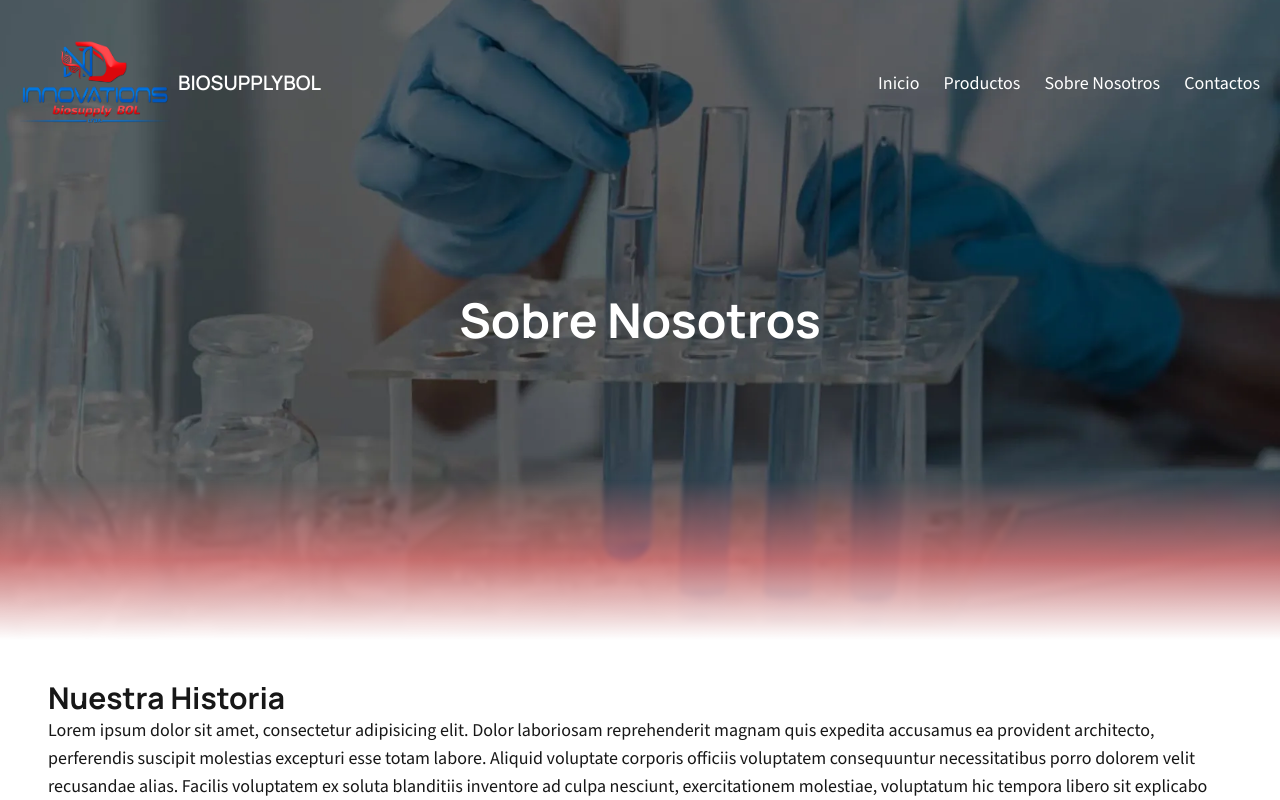
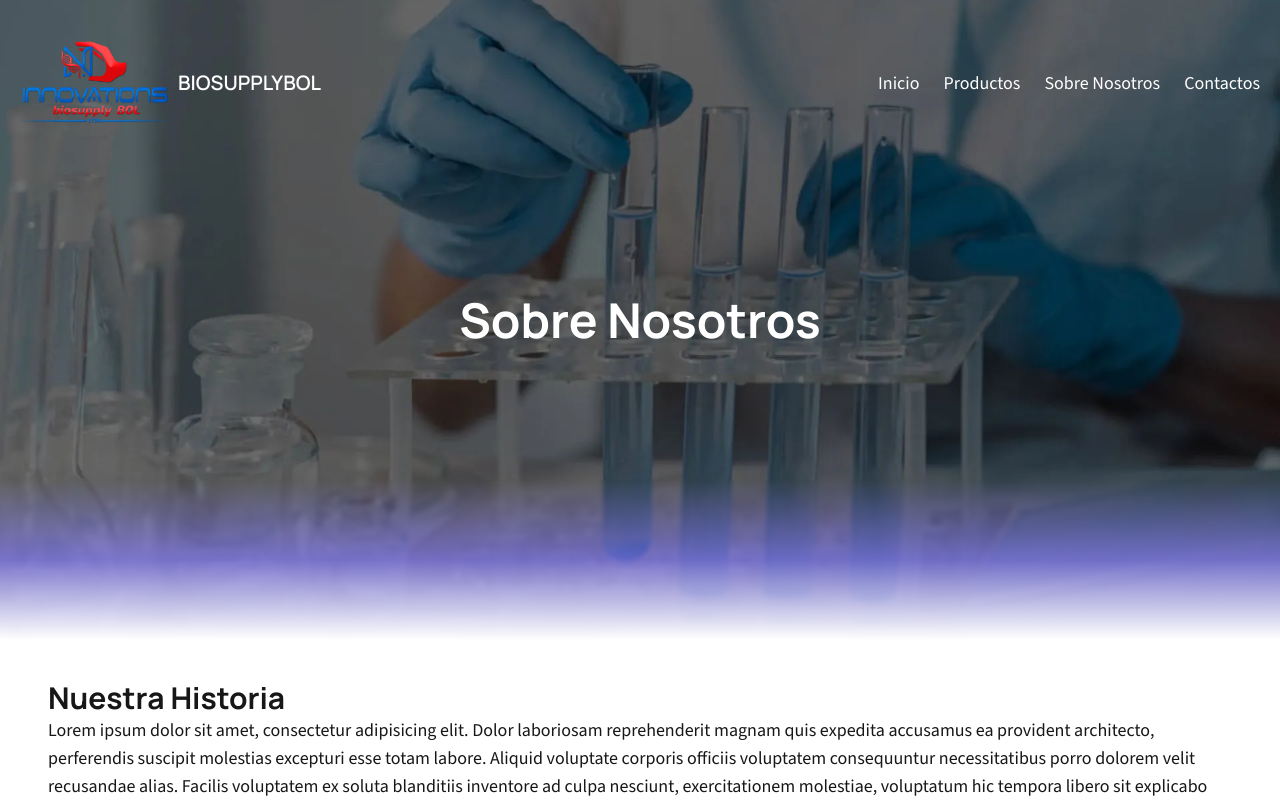
Before and after one commit to JRWebDesigner/finwise-saas-landing-page, a Next.js app: page /sobre-nosotros in a window 1280 px wide. Shown: the top 800 px of the page. Built offline with nearby package versions, Linux system fonts and the light colour scheme.

Commit message:
bugs title

```diff
--- a/src/app/page.tsx
+++ b/src/app/page.tsx
@@ -2,7 +2,6 @@
 import Hero from "@/components/Hero/Hero";
 import HeroCarrusel from '@/components/Hero/HeroCarrusel'
 import Container from "@/components/Container";
-import Title from "@/components/Title";
 import Suministracion from "@/components/Suministracion";
 import Productos from "@/components/Productos/Productos";
 import CardContac from '@/components/CardContac'
--- a/src/components/AboutPage/Hero.tsx
+++ b/src/components/AboutPage/Hero.tsx
@@ -24,7 +24,7 @@ const Hero: React.FC = () => {
             id="hero"
             className="relative flex items-center justify-center px-5 h-[66vh] md:h-[80vh] bg-[url('/images/banner.webp')] bg-cover bg-center bg-no-repeat bg-opacity-10 text-5xl font-bold text-white"
         >
-            <div className="absolute left-0 right-0 bottom-0 backdrop-blur-[2px] h-40 bg-gradient-to-b from-transparent via-[#ff8181ad] to-[rgb(255,255,255)]">
+            <div className="absolute left-0 right-0 bottom-0 backdrop-blur-[2px] h-40 bg-gradient-to-b from-transparent via-[#8981ffad] to-[rgb(255,255,255)]">
             </div>
             <motion.div
                 variants={subtitleAn}
--- a/src/components/ContactPage/Hero.tsx
+++ b/src/components/ContactPage/Hero.tsx
@@ -24,7 +24,7 @@ const Hero: React.FC = () => {
             id="hero"
             className="relative flex items-center justify-center px-5 h-[66vh] md:h-[80vh] bg-[url('/images/banner.webp')] bg-cover bg-center bg-no-repeat bg-opacity-10 text-5xl font-bold text-white"
         >
-            <div className="absolute left-0 right-0 bottom-0 backdrop-blur-[2px] h-40 bg-gradient-to-b from-transparent via-[#ff8181ad] to-[rgb(255,255,255)]">
+            <div className="absolute left-0 right-0 bottom-0 backdrop-blur-[2px] h-40 bg-gradient-to-b from-transparent via-[#8981ffad] to-[rgb(255,255,255)]">
             </div>
             <motion.div
                 variants={subtitleAn}
--- a/src/components/ProductsPage/Hero.tsx
+++ b/src/components/ProductsPage/Hero.tsx
@@ -24,7 +24,7 @@ const Hero: React.FC = () => {
             id="hero"
             className="relative flex items-center justify-center px-5 h-[66vh] md:h-[70vh] bg-[url('/images/banner.webp')] bg-cover bg-center bg-no-repeat bg-opacity-10 text-5xl font-bold text-white"
         >
-            <div className="absolute left-0 right-0 bottom-0 backdrop-blur-[2px] h-40 bg-gradient-to-b from-transparent via-[#ff8181ad] to-[rgb(255,255,255)]">
+            <div className="absolute left-0 right-0 bottom-0 backdrop-blur-[2px] h-40 bg-gradient-to-b from-transparent via-[#8981ffad] to-[rgb(255,255,255)]">
             </div>
             <motion.div
                 variants={subtitleAn}
```
